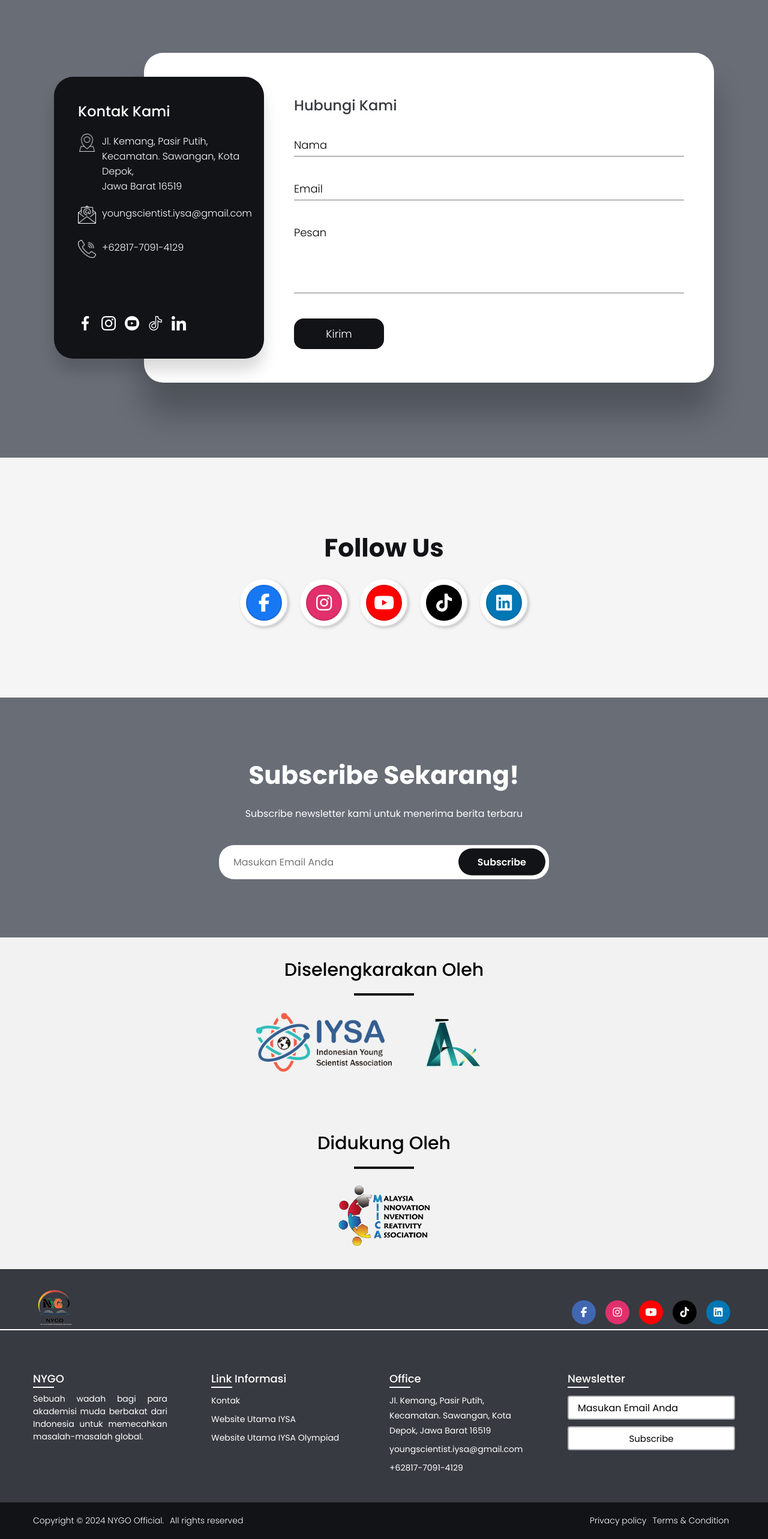
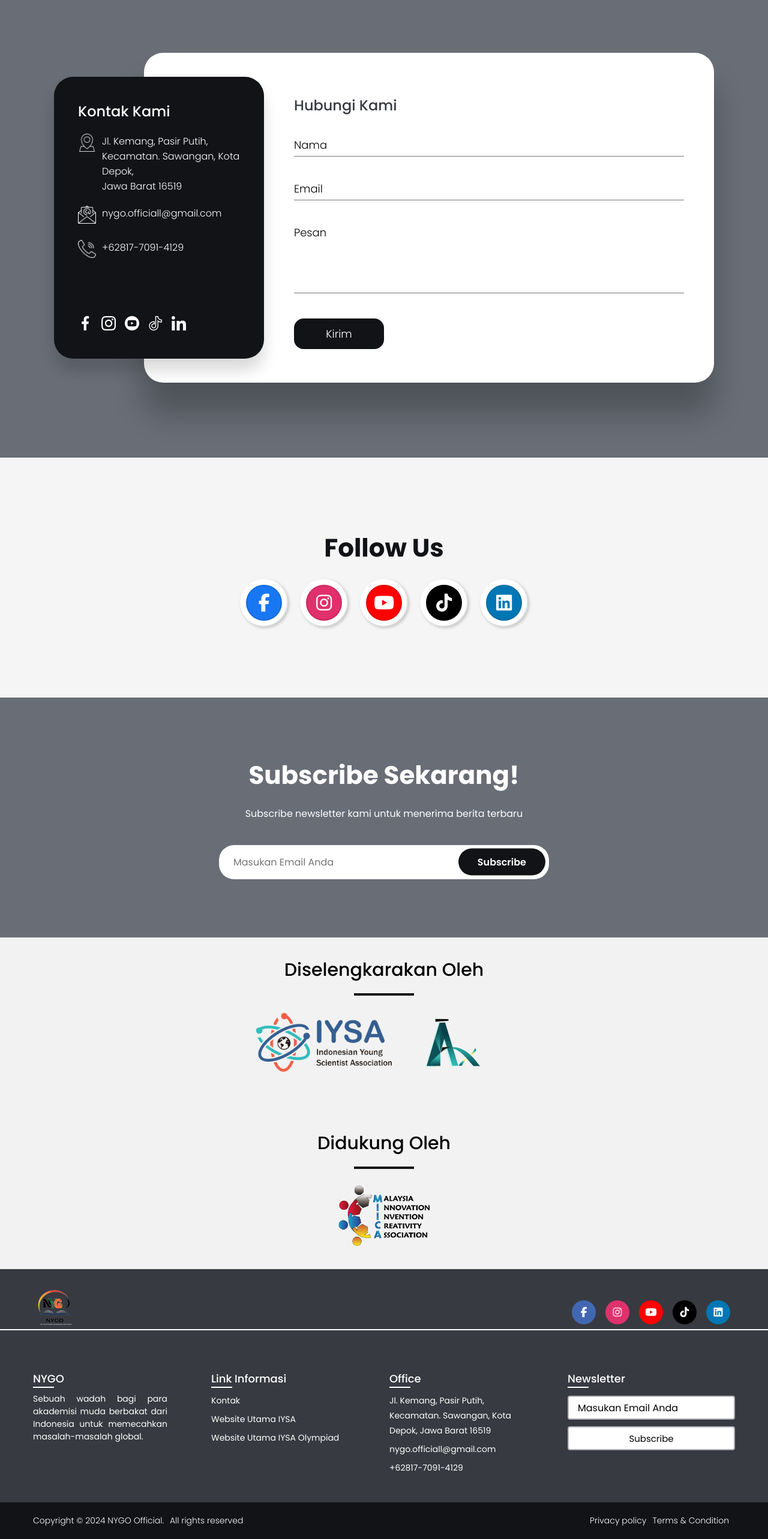
Before and after one commit to iysaofficial/nygo-official, a React (Create React App) app: page / in a window 1280 px wide. Shown: the part 3074-5640 px from the top of the page at 60% size. Built offline with nearby package versions, Linux system fonts and the light colour scheme.

Commit message:
form spree

```diff
--- a/src/components/FooterComp.jsx
+++ b/src/components/FooterComp.jsx
@@ -31,7 +31,7 @@ const FooterComp = () => {
                     <ul className="box">
                         <li className="link_name">Office</li>
                         <li><a href="https://goo.gl/maps/9x18coXGCmSscKec6" target="_blank">Jl. Kemang, Pasir Putih, Kecamatan. Sawangan, Kota Depok, Jawa Barat 16519</a></li>
-                        <li><a href='mailto:youngscientist.iysa@gmail.com' target='_blank' className="">youngscientist.iysa@gmail.com</a></li>
+                        <li><a href='mailto:nygo.officiall@gmail.com' target='_blank' className="">nygo.officiall@gmail.com</a></li>
                         <li><a href='https://wa.me/+6281770914129' target='_blank'>+62817-7091-4129</a></li>
                     </ul>
                     <ul className="box input-box">
--- a/src/components/home/ContactComp.jsx
+++ b/src/components/home/ContactComp.jsx
@@ -16,7 +16,7 @@ const ContactComp = () =>{
                             </li>
                             <li>
                                 <span><img src="./assets/images/icon/mail.png" alt="" /></span>
-                                <span>youngscientist.iysa@gmail.com</span>
+                                <span>nygo.officiall@gmail.com</span>
                             </li>
                             <li>
                                 <span><img src="./assets/images/icon/call.png" alt="" /></span>
@@ -41,6 +41,8 @@ const ContactComp = () =>{
 
                 <div className="contactForm">
                     <h2>Hubungi Kami</h2>
+
+                    <form action="https://formspree.io/f/mpzvgokz" method="POST">
                     <div className="formBox">
                         <div className="inputBox w50">
                             <input type="text" name="name" required/>
@@ -60,6 +62,7 @@ const ContactComp = () =>{
                             <input type="submit" value={"Kirim"}/>
                         </div>
                     </div>
+                    </form>
                 </div>
             </div>
         </section>
```
